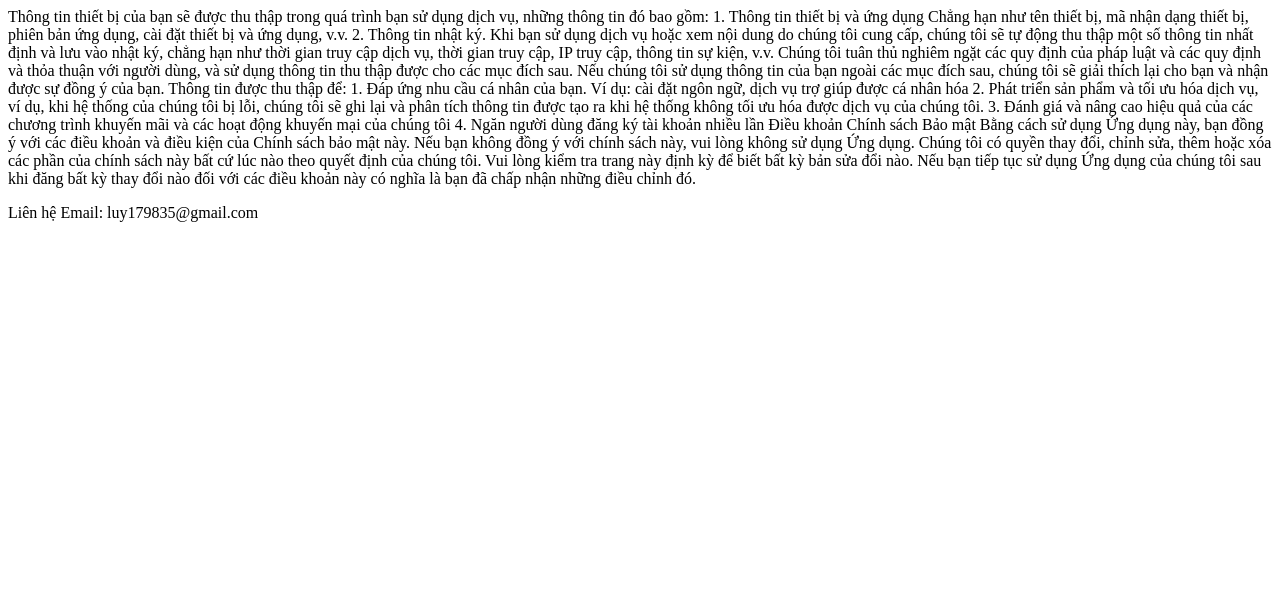
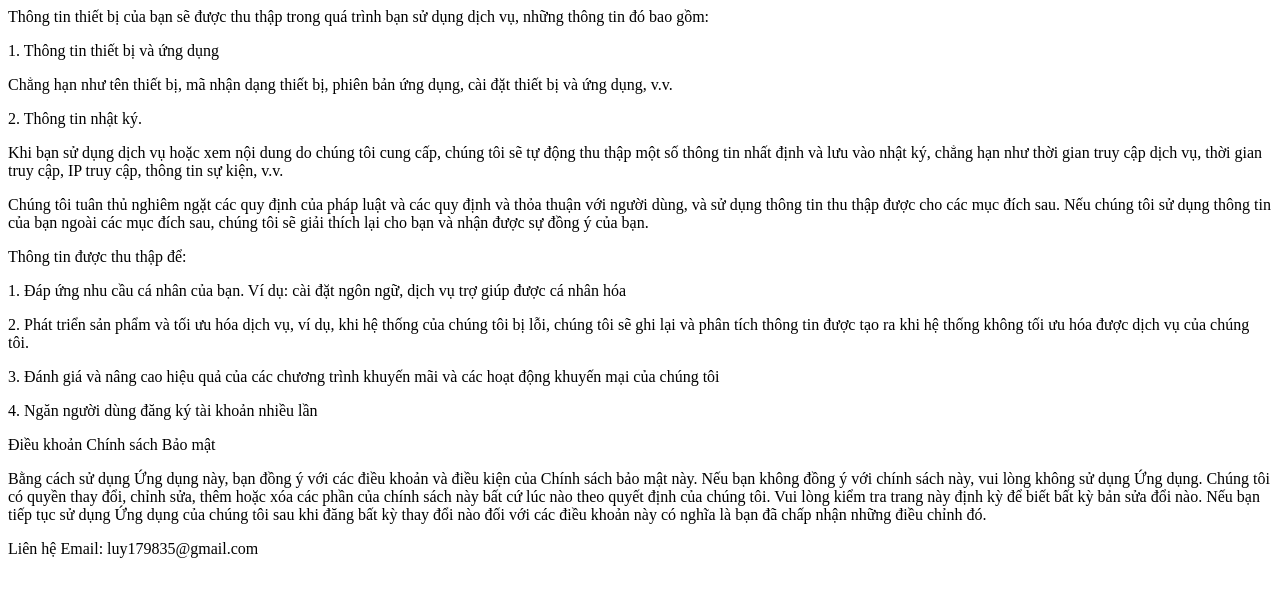
Before and after one commit to luy179835/luy179835.github.io, a plain HTML site: page privacy/index.html in a window 1280 px wide. Drawn offline with Linux system fonts and the light colour scheme.

Commit message:
Update index.html

```diff
--- a/privacy/index.html
+++ b/privacy/index.html
@@ -1,19 +1,19 @@
 <p>Thông tin thiết bị của bạn sẽ được thu thập trong quá trình bạn sử dụng dịch vụ, những thông tin đó bao gồm:
 
-1. Thông tin thiết bị và ứng dụng
-Chẳng hạn như tên thiết bị, mã nhận dạng thiết bị, phiên bản ứng dụng, cài đặt thiết bị và ứng dụng, v.v.
+<p>1. Thông tin thiết bị và ứng dụng
+<p>Chẳng hạn như tên thiết bị, mã nhận dạng thiết bị, phiên bản ứng dụng, cài đặt thiết bị và ứng dụng, v.v.
 
-2. Thông tin nhật ký.
-Khi bạn sử dụng dịch vụ hoặc xem nội dung do chúng tôi cung cấp, chúng tôi sẽ tự động thu thập một số thông tin nhất định và lưu vào nhật ký, chẳng hạn như thời gian truy cập dịch vụ, thời gian truy cập, IP truy cập, thông tin sự kiện, v.v.
-Chúng tôi tuân thủ nghiêm ngặt các quy định của pháp luật và các quy định và thỏa thuận với người dùng, và sử dụng thông tin thu thập được cho các mục đích sau. Nếu chúng tôi sử dụng thông tin của bạn ngoài các mục đích sau, chúng tôi sẽ giải thích lại cho bạn và nhận được sự đồng ý của bạn.
-Thông tin được thu thập để:
-1. Đáp ứng nhu cầu cá nhân của bạn. Ví dụ: cài đặt ngôn ngữ, dịch vụ trợ giúp được cá nhân hóa
-2. Phát triển sản phẩm và tối ưu hóa dịch vụ, ví dụ, khi hệ thống của chúng tôi bị lỗi, chúng tôi sẽ ghi lại và phân tích thông tin được tạo ra khi hệ thống không tối ưu hóa được dịch vụ của chúng tôi.
-3. Đánh giá và nâng cao hiệu quả của các chương trình khuyến mãi và các hoạt động khuyến mại của chúng tôi
-4. Ngăn người dùng đăng ký tài khoản nhiều lần
+<p>2. Thông tin nhật ký.
+<p>Khi bạn sử dụng dịch vụ hoặc xem nội dung do chúng tôi cung cấp, chúng tôi sẽ tự động thu thập một số thông tin nhất định và lưu vào nhật ký, chẳng hạn như thời gian truy cập dịch vụ, thời gian truy cập, IP truy cập, thông tin sự kiện, v.v.
+<p>Chúng tôi tuân thủ nghiêm ngặt các quy định của pháp luật và các quy định và thỏa thuận với người dùng, và sử dụng thông tin thu thập được cho các mục đích sau. Nếu chúng tôi sử dụng thông tin của bạn ngoài các mục đích sau, chúng tôi sẽ giải thích lại cho bạn và nhận được sự đồng ý của bạn.
+<p>Thông tin được thu thập để:
+<p>1. Đáp ứng nhu cầu cá nhân của bạn. Ví dụ: cài đặt ngôn ngữ, dịch vụ trợ giúp được cá nhân hóa
+<p>2. Phát triển sản phẩm và tối ưu hóa dịch vụ, ví dụ, khi hệ thống của chúng tôi bị lỗi, chúng tôi sẽ ghi lại và phân tích thông tin được tạo ra khi hệ thống không tối ưu hóa được dịch vụ của chúng tôi.
+<p>3. Đánh giá và nâng cao hiệu quả của các chương trình khuyến mãi và các hoạt động khuyến mại của chúng tôi
+<p>4. Ngăn người dùng đăng ký tài khoản nhiều lần
 
-Điều khoản Chính sách Bảo mật
+<p>Điều khoản Chính sách Bảo mật
 
-Bằng cách sử dụng Ứng dụng này, bạn đồng ý với các điều khoản và điều kiện của Chính sách bảo mật này. Nếu bạn không đồng ý với chính sách này, vui lòng không sử dụng Ứng dụng. Chúng tôi có quyền thay đổi, chỉnh sửa, thêm hoặc xóa các phần của chính sách này bất cứ lúc nào theo quyết định của chúng tôi. Vui lòng kiểm tra trang này định kỳ để biết bất kỳ bản sửa đổi nào. Nếu bạn tiếp tục sử dụng Ứng dụng của chúng tôi sau khi đăng bất kỳ thay đổi nào đối với các điều khoản này có nghĩa là bạn đã chấp nhận những điều chỉnh đó.
-</p>
-Liên hệ Email: luy179835@gmail.com
+<p>Bằng cách sử dụng Ứng dụng này, bạn đồng ý với các điều khoản và điều kiện của Chính sách bảo mật này. Nếu bạn không đồng ý với chính sách này, vui lòng không sử dụng Ứng dụng. Chúng tôi có quyền thay đổi, chỉnh sửa, thêm hoặc xóa các phần của chính sách này bất cứ lúc nào theo quyết định của chúng tôi. Vui lòng kiểm tra trang này định kỳ để biết bất kỳ bản sửa đổi nào. Nếu bạn tiếp tục sử dụng Ứng dụng của chúng tôi sau khi đăng bất kỳ thay đổi nào đối với các điều khoản này có nghĩa là bạn đã chấp nhận những điều chỉnh đó.
+
+<p>Liên hệ Email: luy179835@gmail.com
```
